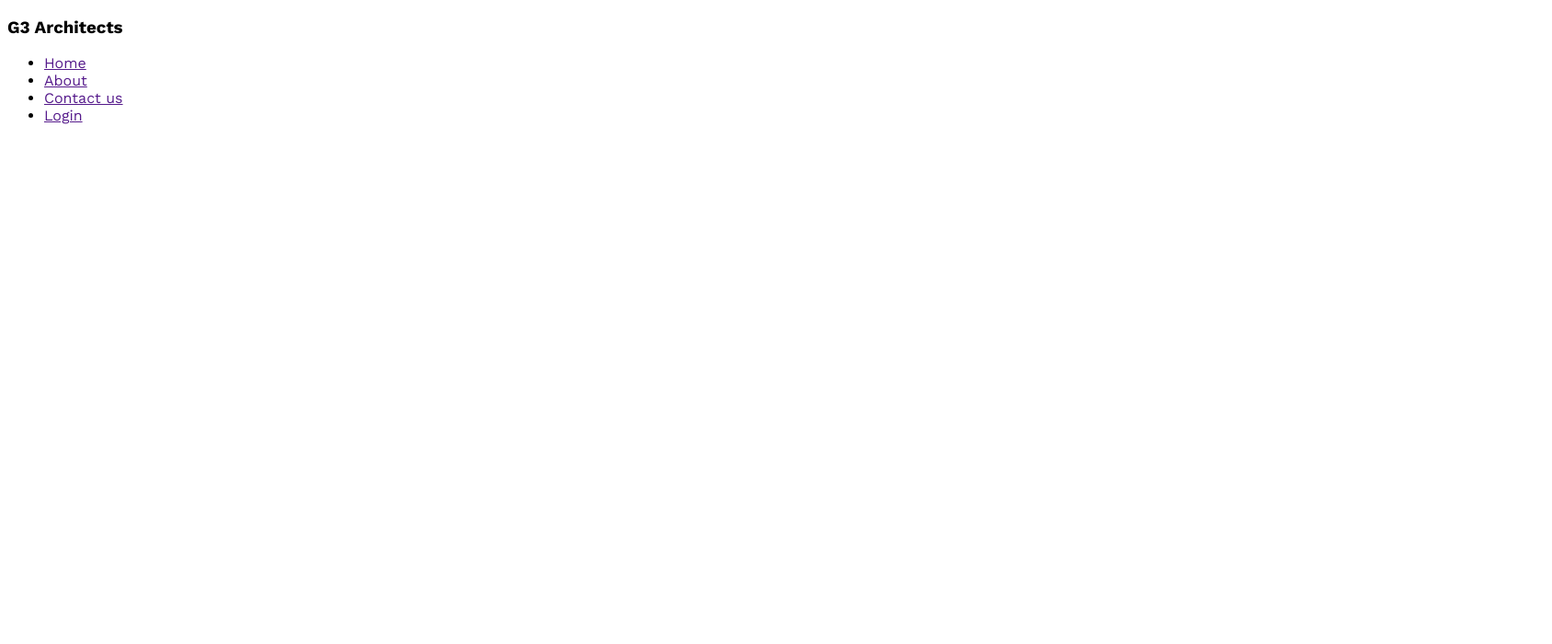
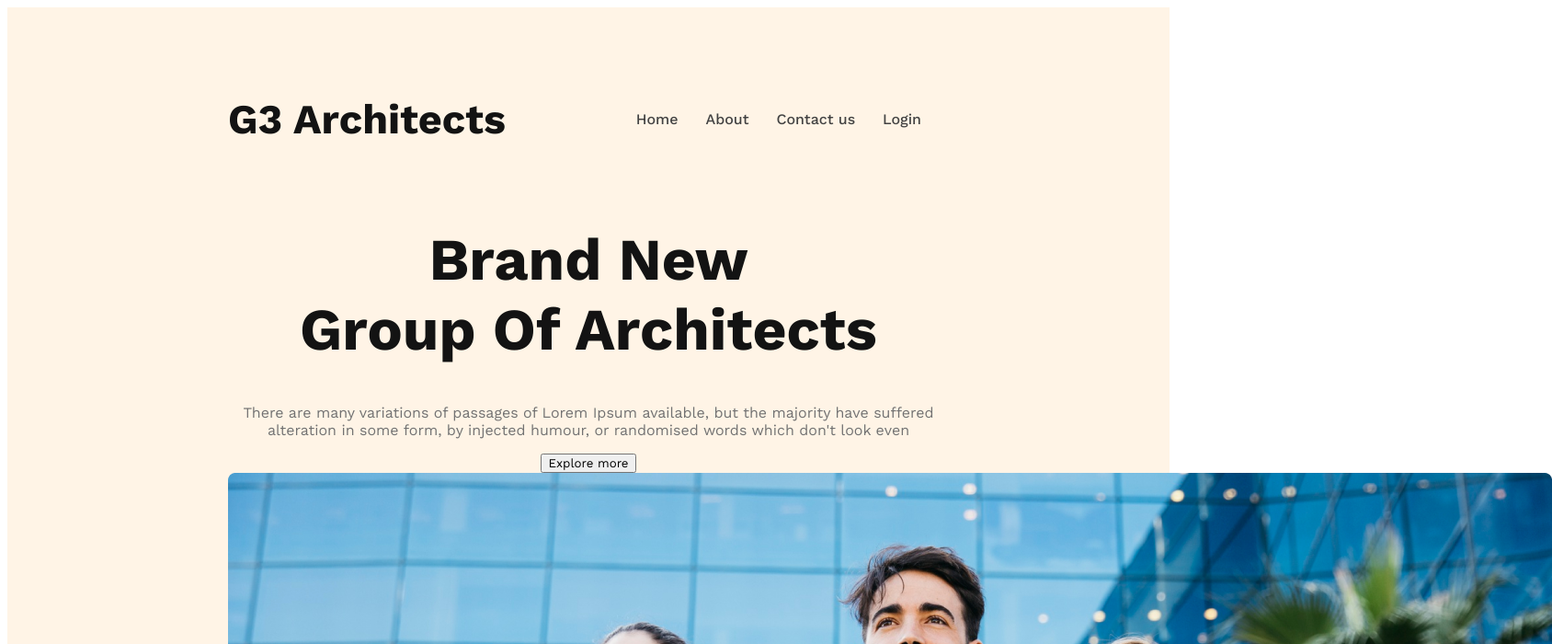
Before and after one commit to NurMohammad80/g3-architect-web, a plain HTML site: page index.html in a window 1280 px wide. Shown: the top 700 px of the page at 92% size, 1688 px wide, since content can reach past the window. Drawn offline with nearby package versions, Linux system fonts and the light colour scheme.

Commit message:
added banner content

```diff
--- a/index.html
+++ b/index.html
@@ -1,15 +1,17 @@
 <!DOCTYPE html>
 <html lang="en">
+
 <head>
     <meta charset="UTF-8">
     <meta name="viewport" content="width=device-width, initial-scale=1.0">
     <title>Document</title>
     <link rel="stylesheet" href="/styles/architect.css">
 </head>
+
 <body>
     <header>
         <nav>
-            <h3>
+            <h3 class="nav-title">
                 G3 Architects
             </h3>
             <ul>
@@ -19,6 +21,19 @@
                 <li><a href="">Login</a></li>
             </ul>
         </nav>
+        <div class="banner">
+            <div class="banner-content">
+                <h1 class="banner-title">
+                    Brand New <br> Group Of Architects
+                </h1>
+                <p class="banner-desc">
+                    There are many variations of passages of Lorem Ipsum available, but the majority have suffered
+                    alteration in some form, by injected humour, or randomised words which don't look even
+                </p>
+                <button class="btn-primary">Explore more</button>
+            </div>
+            <img src="images/banner.png" alt="">
+        </div>
     </header>
     <main>
 
@@ -27,4 +42,5 @@
 
     </footer>
 </body>
+
 </html>
--- a/styles/architect.css
+++ b/styles/architect.css
@@ -1,8 +1,57 @@
  /* Work sans  */
  @import url('https://fonts.googleapis.com/css2?family=Lato:wght@400;700&family=Open+Sans:wght@400;700;800&family=Work+Sans:wght@400;500;600;700;800&display=swap');
-
+    /* shared styles */
  * {
      font-family: 'Lato', sans-serif;
      font-family: 'Open Sans', sans-serif;
      font-family: 'Work Sans', sans-serif;
  }
+ .btn-primary{
+
+ }
+        /* Header styles */
+header{
+    background: rgba(255, 144, 14, 0.10);
+    padding: 50px 240px;
+}
+nav{
+    display: flex;
+    justify-content: space-between;
+    align-items: center;
+}
+.nav-title{
+    font-size: 2.8125rem;
+    font-weight: 700;
+    color: #131313;
+}
+nav > ul{
+    display: flex;
+
+}
+nav li {
+    list-style: none;
+    margin-right: 30px;
+    font-size: 1rem;
+    font-weight: 500;
+}
+
+nav li a{
+    text-decoration: none;
+    color: #424242;
+}
+
+        /* Banner styles */
+
+.banner-content{
+    max-width: 800px;
+    text-align: center;
+    margin: 0 auto;
+}
+.banner-title{
+    font-size: 4rem;
+    font-weight: 700;
+    color: #131313;
+}
+.banner-desc{
+    color: #727272;
+}
```
